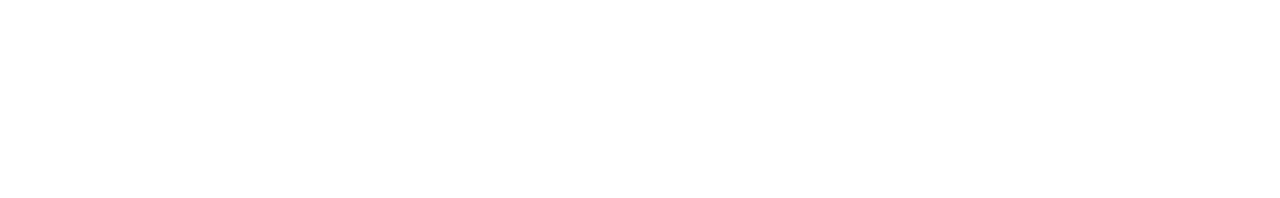
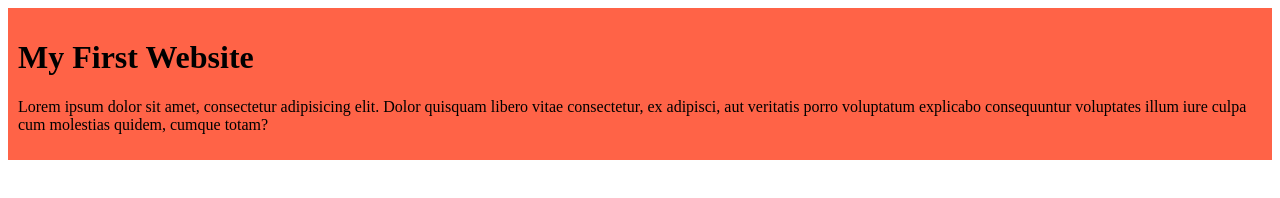
Before and after one commit to sakib236160/My-Simple-Website, a plain HTML site: page index.html in a window 1280 px wide. Drawn offline with Linux system fonts and the light colour scheme.

Commit message:
added the first blog

```diff
--- a/index.html
+++ b/index.html
@@ -4,8 +4,12 @@
     <meta charset="UTF-8">
     <meta name="viewport" content="width=device-width, initial-scale=1.0">
     <title>My Simple Website</title>
+    <link rel="stylesheet" href="./style/blog.css">
 </head>
 <body>
-
+    <div>
+        <h1>My First Website</h1>
+        <p>Lorem ipsum dolor sit amet, consectetur adipisicing elit. Dolor quisquam libero vitae consectetur, ex adipisci, aut veritatis porro voluptatum explicabo consequuntur voluptates illum iure culpa cum molestias quidem, cumque totam?</p>
+    </div>
 </body>
 </html>
--- /dev/null
+++ b/style/blog.css
@@ -0,0 +1,4 @@
+div{
+    background-color: tomato;
+    padding: 10px;
+}
```
